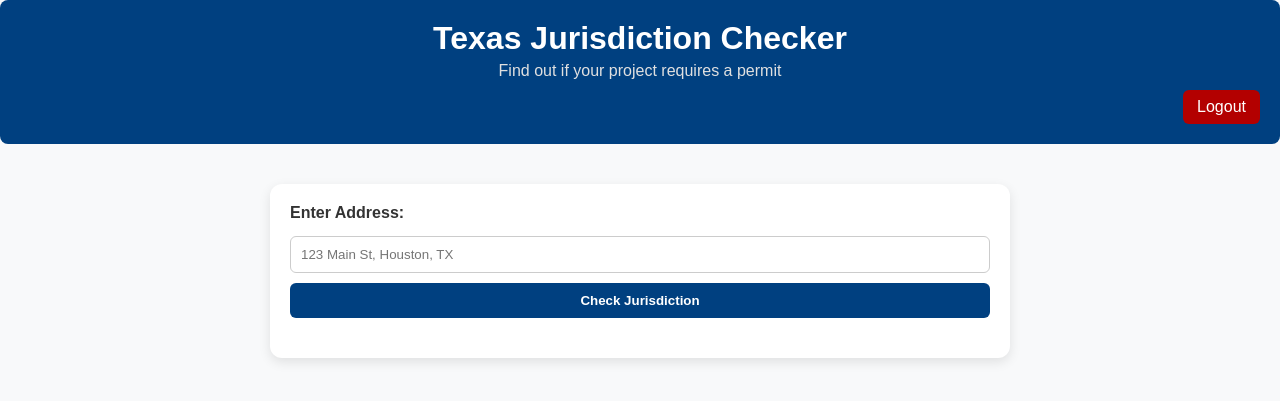
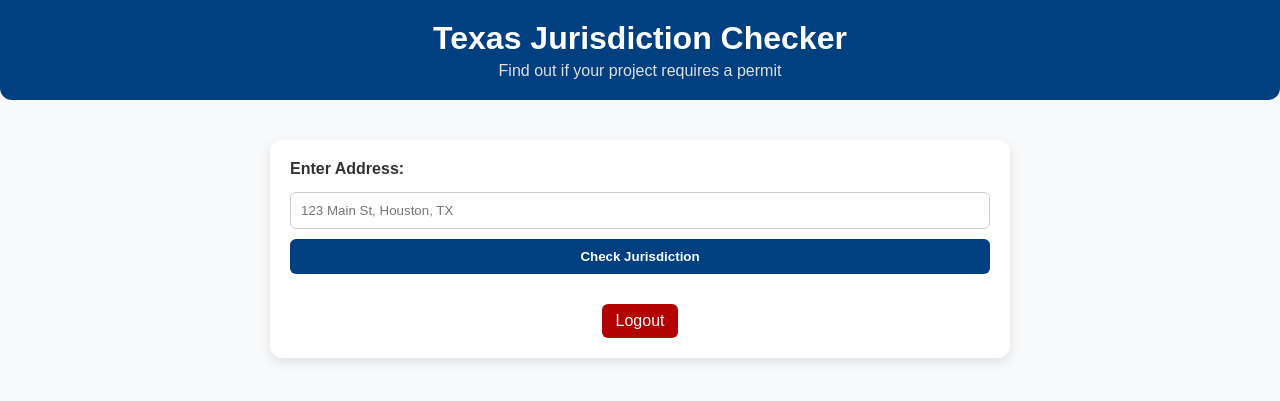
Before and after one commit to bhambrick326/tx-jurisdiction-checker, a Flask app: template app/templates/index.html in a window 1280 px wide. Shown: the top 401 px of the page. Run offline with Flask 3, Linux system fonts and the light colour scheme; the template is opened without the code that fills it, so the values that code supplies are empty; parts of the project's set-up code (start-up, migrations or seed data) failed here and were passed over.

Commit message:
Restyled index with cleaner layout and moved logout button

```diff
--- a/app/static/style.css
+++ b/app/static/style.css
@@ -22,7 +22,7 @@ body {
   background-color: #004080;  /* dark blue */
   color: white;
   padding: 20px;
-  border-radius: 8px;
+  border-radius: 0 0 12px 12px;
   text-align: center;
   margin-bottom: 20px;
 }
@@ -52,8 +52,7 @@ form label {
   margin-bottom: 4px;
 }
 
-form input[type="text"],
-form input[type="password"] {
+form input[type="text"] {
   padding: 10px;
   border: 1px solid #ccc;
   border-radius: 6px;
@@ -108,10 +107,25 @@ form button:hover {
   color: white;
   text-decoration: none;
   border-radius: 6px;
+  cursor: pointer;
 }
 
 .btn:hover {
   background: #0066cc;
+}
+
+/* Logout button specific */
+.logout-section {
+  margin-top: 30px;
+  text-align: center;
+}
+
+.logout-btn {
+  background-color: #b30000; /* red */
+}
+
+.logout-btn:hover {
+  background-color: #cc0000;
 }
 
 /* Warning text */
@@ -137,28 +151,3 @@ form button:hover {
 .badge.outside {
   background-color: #6c757d; /* gray */
 }
-/* Address card */
-.address-box {
-  background: #eef5ff; /* light blue */
-  border: 1px solid #004080;
-  padding: 12px;
-  border-radius: 8px;
-  margin-bottom: 15px;
-  font-weight: bold;
-  color: #004080;
-}
-/* Logout button style */
-.logout-btn {
-  background-color: #b30000; /* red */
-  margin-left: 10px;
-}
-
-.logout-btn:hover {
-  background-color: #cc0000;
-}
-
-/* Keep header actions aligned */
-.header-actions {
-  margin-top: 10px;
-  text-align: right;
-}
--- a/app/templates/index.html
+++ b/app/templates/index.html
@@ -11,9 +11,6 @@
   <div class="header-colored">
     <h1>Texas Jurisdiction Checker</h1>
     <p class="subtitle">Find out if your project requires a permit</p>
-    <div class="header-actions">
-      <a href="{{ url_for('logout') }}" class="btn logout-btn">Logout</a>
-    </div>
   </div>
 
   <!-- Main Container -->
@@ -31,6 +28,11 @@
       </div>
     </div>
     {% endif %}
+
+    <!-- Logout button moved here -->
+    <div class="logout-section">
+      <a href="{{ url_for('logout') }}" class="btn logout-btn">Logout</a>
+    </div>
   </div>
 </body>
 </html>
```
